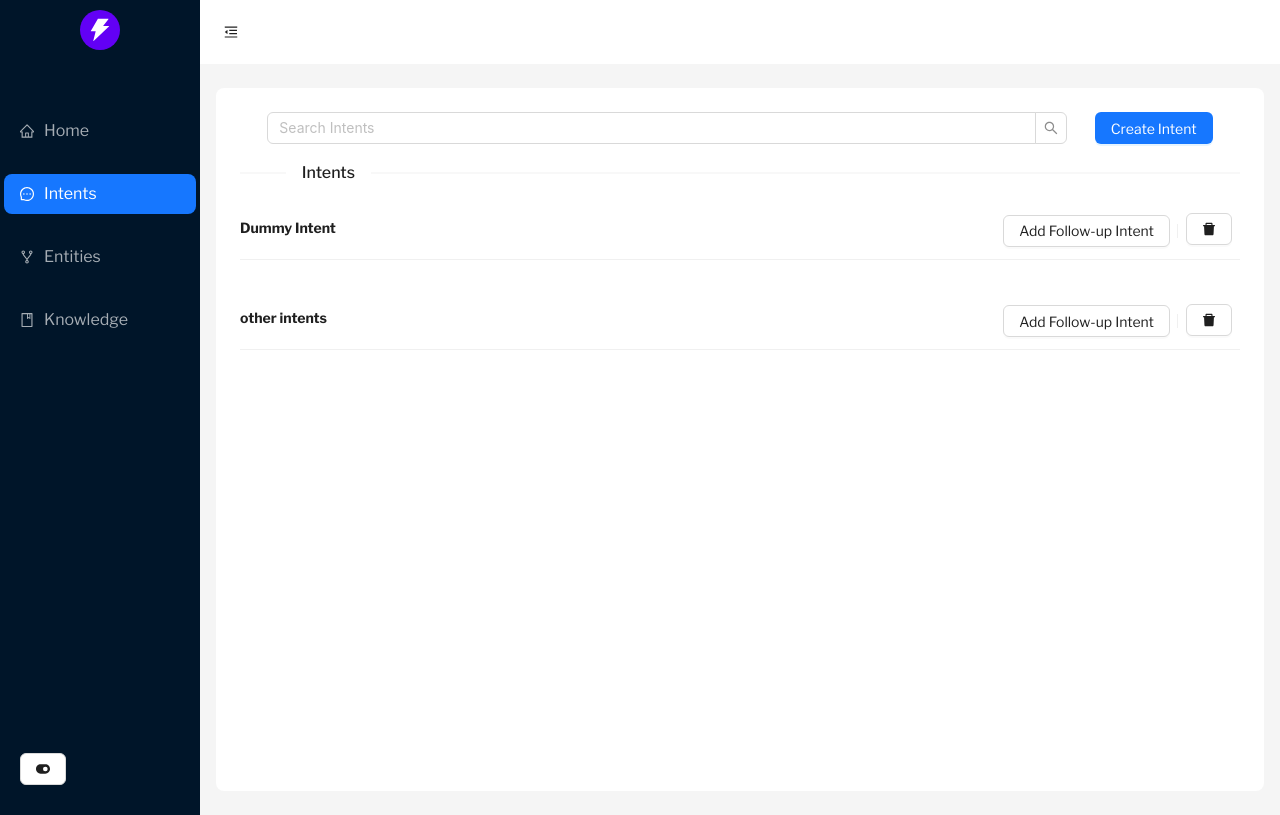
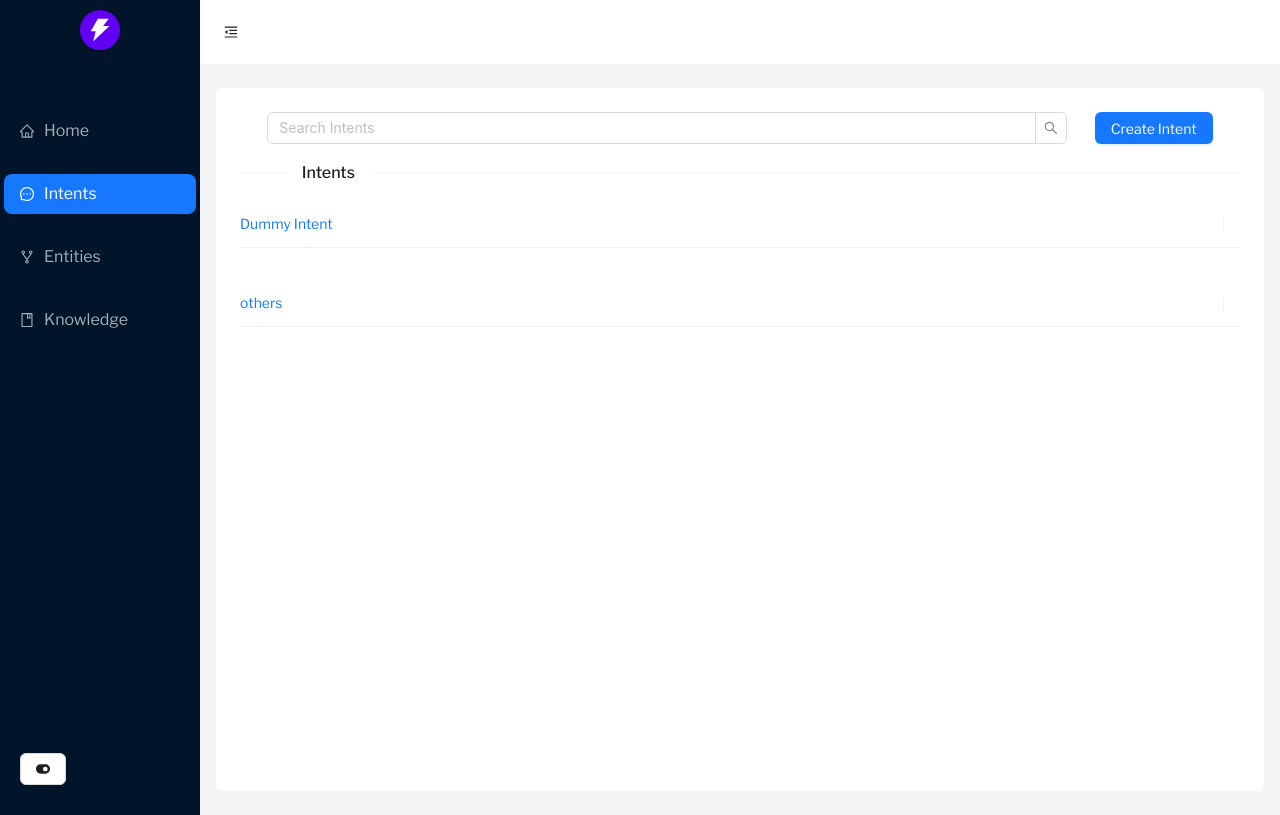
Before and after one commit to BryleCunanan/ai360-studio, a React (Vite) app: page /intents in a window 1280 px wide. Built offline with nearby package versions, Linux system fonts and the light colour scheme.

Commit message:
Finalized the intent component

```diff
--- a/src/components/IntentComponent.jsx
+++ b/src/components/IntentComponent.jsx
@@ -1,38 +1,84 @@
-import { List } from "antd";
+import React, { useState } from "react";
+import { List, Button, Input } from "antd";
+import { DeleteFilled } from "@ant-design/icons";
+import { Link } from "react-router-dom";
 
 const IntentComponent = () => {
+  const [items, setItems] = useState([
+    { name: "Dummy Intent", followUps: [] },
+    { name: "others", followUps: [] },
+  ]);
+
+  const handleAddFollowUp = (index) => {
+    const parentIntent = items[index];
+    const newFollowUp = {
+      ...parentIntent,
+      name: `${parentIntent.name} - custom`,
+    };
+    const updatedItems = [...items];
+    updatedItems[index].followUps.push(newFollowUp);
+    setItems(updatedItems);
+  };
+
+  const handleDeleteIntent = (index, followUpIndex) => {
+    const updatedItems = [...items];
+    if (followUpIndex !== undefined) {
+      updatedItems[index].followUps.splice(followUpIndex, 1);
+    } else {
+      updatedItems.splice(index, 1);
+    }
+    setItems(updatedItems);
+  };
+
   return (
     <>
       <List
         style={{ textAlign: "left" }}
         itemLayout="horizontal"
-        dataSource={data}
-        onClick={handleClick}
+        dataSource={items}
         renderItem={(item, index) => (
-          <>
+          <div className="intent-item">
             <List.Item
               actions={[
                 <Button
-                  onClick={() => handleClick(index, "list-intent-followup")}
+                  className="follow-up-btn"
+                  type="text"
+                  onClick={() => handleAddFollowUp(index)}
                 >
                   Add Follow-up Intent
                 </Button>,
                 <Button
-                  onClick={() => handleClick(index, "list-intent-delete")}
+                  className="delete-btn"
+                  type="text"
+                  onClick={() => handleDeleteIntent(index)}
                 >
                   <DeleteFilled />
                 </Button>,
               ]}
             >
-              <List.Item.Meta
-                title={<Link to="/intentdummy">{item.title}</Link>}
-              />
+              <Link to="/intentdummy">{item.name}</Link>
             </List.Item>
             <List
-              renderItem={(item) => <List.Item>{item}</List.Item>}
+              style={{ paddingLeft: item.followUps.length > 0 ? "20px" : "0" }}
               locale={{ emptyText: " " }}
-            ></List>
-          </>
+              dataSource={item.followUps}
+              renderItem={(followUp, followUpIndex) => (
+                <List.Item
+                  actions={[
+                    <Button
+                      className="delete-btn"
+                      type="text"
+                      onClick={() => handleDeleteIntent(index, followUpIndex)}
+                    >
+                      <DeleteFilled />
+                    </Button>,
+                  ]}
+                >
+                  <Link to="/intentdummy">{followUp.name}</Link>
+                </List.Item>
+              )}
+            />
+          </div>
         )}
       />
     </>
--- a/src/index.css
+++ b/src/index.css
@@ -56,3 +56,27 @@
 .toggle {
   margin-left: 15px;
 }
+
+.intent-item {
+  position: relative;
+}
+
+.intent-item:hover .follow-up-btn,
+.intent-item:hover .delete-btn {
+  display: block;
+}
+
+.follow-up-btn,
+.delete-btn {
+  display: none;
+  position: absolute;
+  transform: translateY(-50%);
+}
+
+.follow-up-btn {
+  right: 50px;
+}
+
+.delete-btn {
+  right: 20px;
+}
--- a/src/pages/Intent.jsx
+++ b/src/pages/Intent.jsx
@@ -1,23 +1,11 @@
 import { Divider, Input, List, Button, Flex } from "antd";
 import { DeleteFilled } from "@ant-design/icons";
 import { Link } from "react-router-dom";
+import IntentComponent from "../components/IntentComponent";
 
 const { Search } = Input;
 
 const onSearch = (value, _e, info) => console.log(info?.source, value);
-
-const data = [
-  { title: "Dummy Intent" },
-  {
-    title: "other intents",
-  },
-];
-
-const handleClick = (index, key) => {
-  key === "list-intent-followup"
-    ? console.log("Followup: ", index)
-    : key === "list-intent-delete" && console.log("Deleted: ", index);
-};
 
 const Intent = () => {
   return (
@@ -35,38 +23,7 @@ const Intent = () => {
       </Flex>
       <Divider orientation="left">Intents</Divider>
       <div>
-        <List
-          style={{ textAlign: "left" }}
-          itemLayout="horizontal"
-          dataSource={data}
-          onClick={handleClick}
-          renderItem={(item, index) => (
-            <>
-              <List.Item
-                actions={[
-                  <Button
-                    onClick={() => handleClick(index, "list-intent-followup")}
-                  >
-                    Add Follow-up Intent
-                  </Button>,
-                  <Button
-                    onClick={() => handleClick(index, "list-intent-delete")}
-                  >
-                    <DeleteFilled />
-                  </Button>,
-                ]}
-              >
-                <List.Item.Meta
-                  title={<Link to="/intentdummy">{item.title}</Link>}
-                />
-              </List.Item>
-              <List
-                renderItem={(item) => <List.Item>{item}</List.Item>}
-                locale={{ emptyText: " " }}
-              ></List>
-            </>
-          )}
-        />
+        <IntentComponent></IntentComponent>
       </div>
     </>
   );
```
